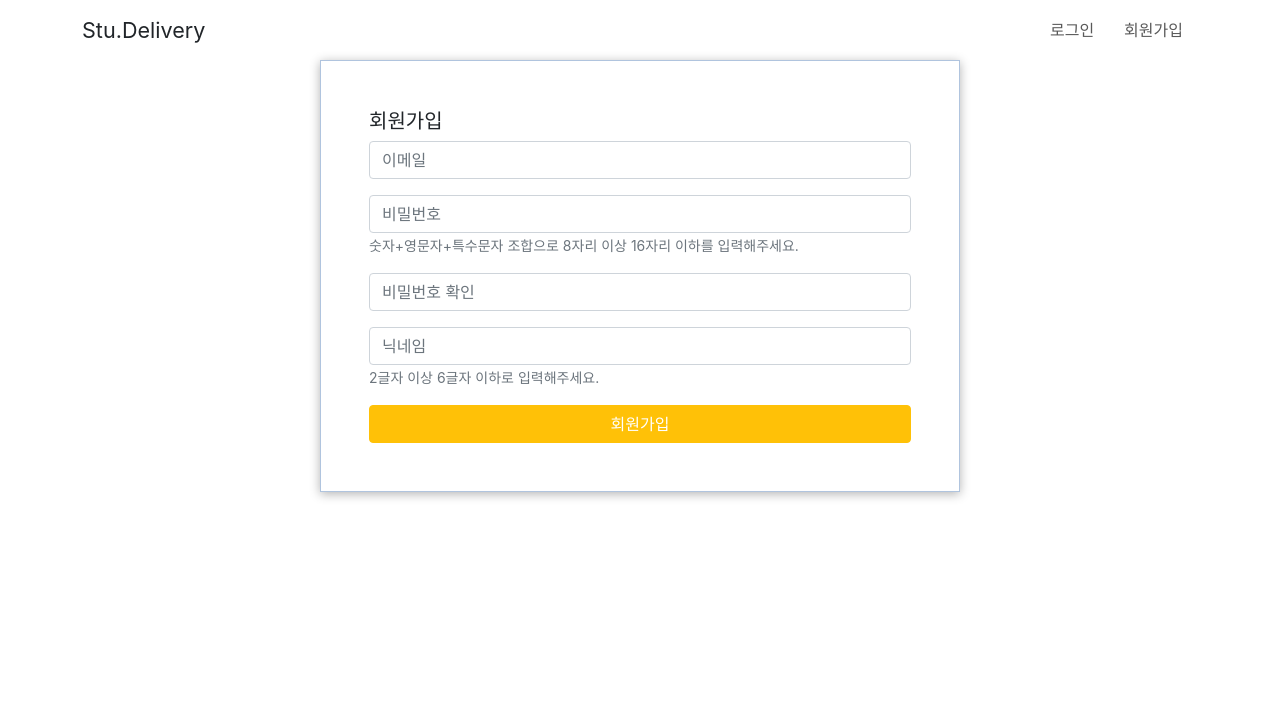
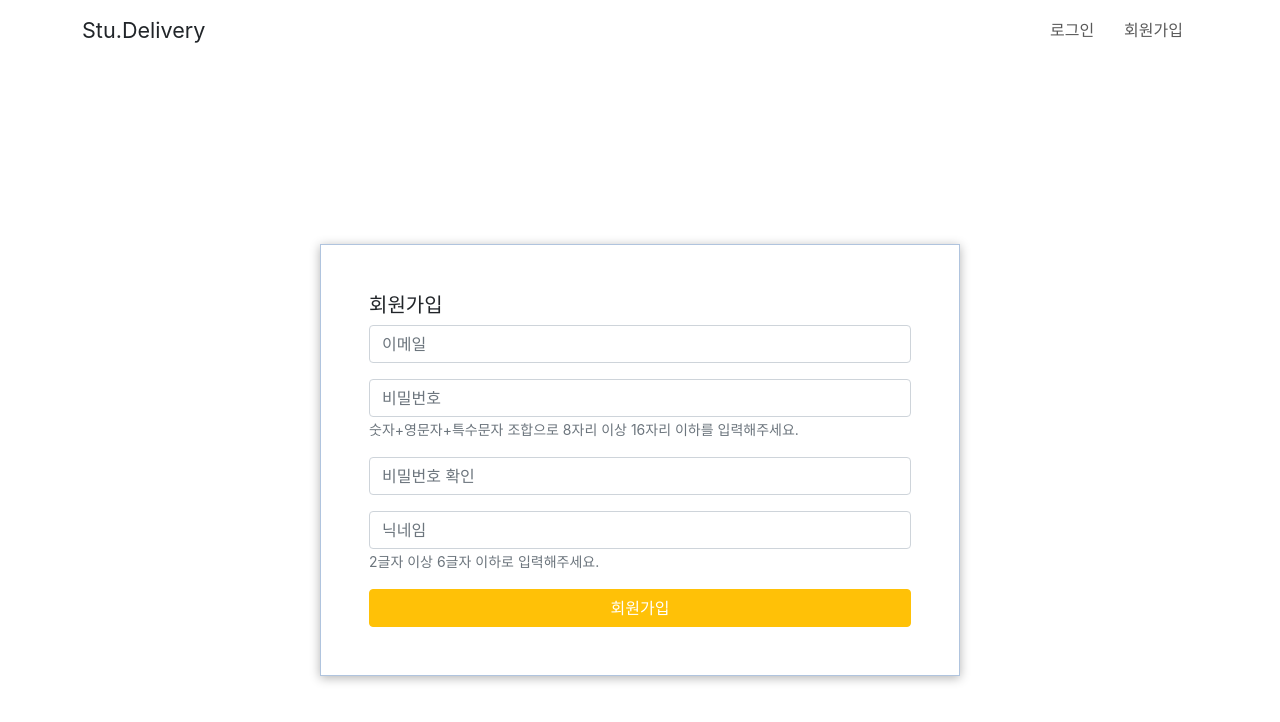
Before and after one commit to yoonhyeyoon/Stu.Delivery, a React (Create React App) app in the folder frontend-react/: page /signup in a window 1280 px wide. Shown: the top 722 px of the page. Built offline with nearby package versions, Linux system fonts and the light colour scheme.

Commit message:
:lipstick: [style] 중앙배치

```diff
--- a/frontend-react/src/routes/account/Signup.module.css
+++ b/frontend-react/src/routes/account/Signup.module.css
@@ -2,6 +2,8 @@
   display: flex;
   justify-content: center;
   align-items: center;
+  min-height: 100vh;
+  /* margin: -150px 0px 0px -200px */
 }
 .form {
   justify-content: center;
```
